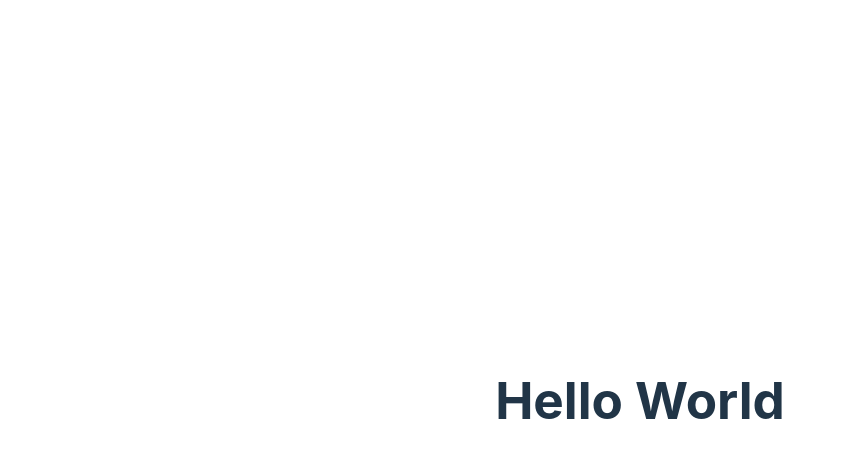
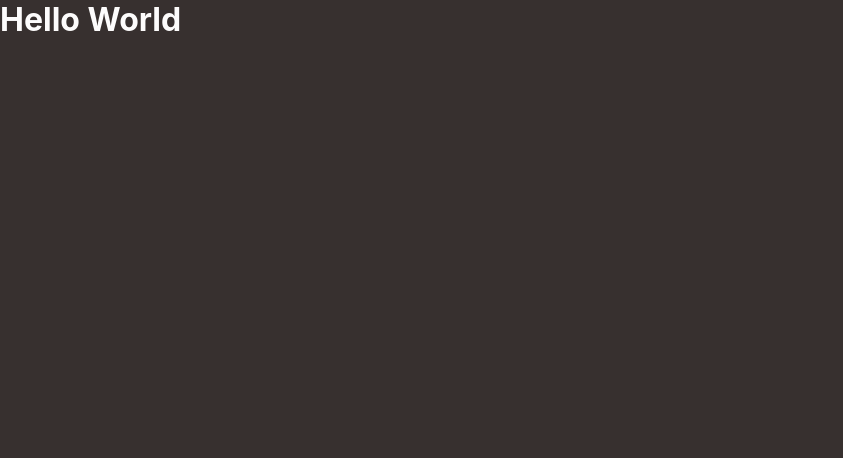
Before and after one commit to Trzcin/convert-it-all, a Svelte app in the folder web/: page / in a window 1280 px wide. Shown: the top 458 px of the page, without its empty margins (0-843 px from the left). Built offline with nearby package versions, Linux system fonts and the light colour scheme.

Commit message:
feat(web): setup base global css with variables

```diff
--- a/web/src/app.css
+++ b/web/src/app.css
@@ -1,79 +1,20 @@
-:root {
-    font-family: Inter, system-ui, Avenir, Helvetica, Arial, sans-serif;
-    line-height: 1.5;
-    font-weight: 400;
-
-    color-scheme: light dark;
-    color: rgba(255, 255, 255, 0.87);
-    background-color: #242424;
-
-    font-synthesis: none;
-    text-rendering: optimizeLegibility;
-    -webkit-font-smoothing: antialiased;
-    -moz-osx-font-smoothing: grayscale;
+* {
+    margin: 0;
+    padding: 0;
+    box-sizing: border-box;
 }
 
-a {
-    font-weight: 500;
-    color: #646cff;
-    text-decoration: inherit;
-}
-a:hover {
-    color: #535bf2;
+:root {
+    --primary: #37302f;
+    --primary-dark: #241f1f;
+    --secondary: #fdfcfc;
+    --gray: #b9aeac;
+    --accent: #48ff9e;
+    --destructive: #ff5947;
 }
 
 body {
-    margin: 0;
-    display: flex;
-    place-items: center;
-    min-width: 320px;
-    min-height: 100vh;
+    background-color: var(--primary);
+    color: var(--secondary);
+    font-family: Inter, system-ui, Avenir, Helvetica, Arial, sans-serif;
 }
-
-h1 {
-    font-size: 3.2em;
-    line-height: 1.1;
-}
-
-.card {
-    padding: 2em;
-}
-
-#app {
-    max-width: 1280px;
-    margin: 0 auto;
-    padding: 2rem;
-    text-align: center;
-}
-
-button {
-    border-radius: 8px;
-    border: 1px solid transparent;
-    padding: 0.6em 1.2em;
-    font-size: 1em;
-    font-weight: 500;
-    font-family: inherit;
-    background-color: #1a1a1a;
-    cursor: pointer;
-    transition: border-color 0.25s;
-}
-button:hover {
-    border-color: #646cff;
-}
-button:focus,
-button:focus-visible {
-    outline: 4px auto -webkit-focus-ring-color;
-}
-
-@media (prefers-color-scheme: light) {
-    :root {
-        color: #213547;
-        background-color: #ffffff;
-    }
-    a:hover {
-        color: #747bff;
-    }
-    button {
-        background-color: #f9f9f9;
-    }
-}
```
